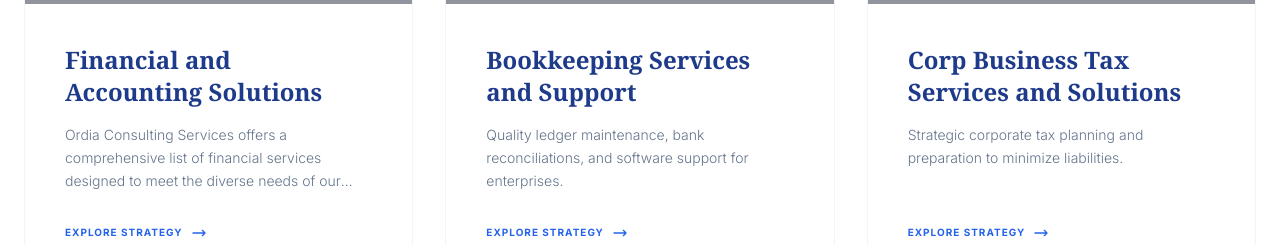
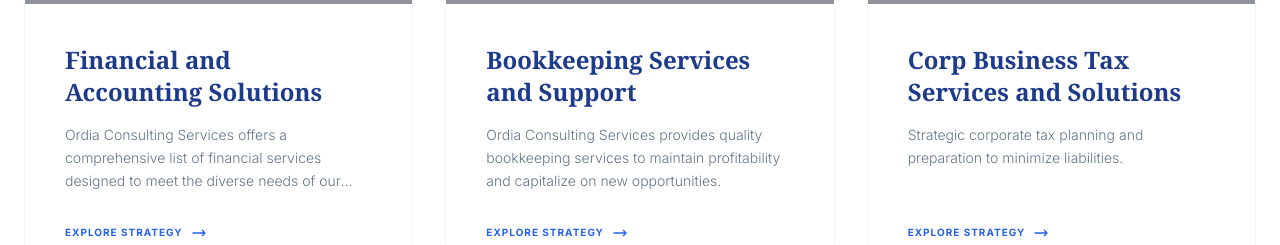
Before and after one commit to delian88/ordia-consulting, a React (Vite) app: page / in a window 1280 px wide. Shown: the part 5060-5305 px from the top of the page. Built offline with nearby package versions, Linux system fonts and the light colour scheme; grey boxes are pictures that could not be loaded; a web font is replaced by a local one.

Commit message:
feat(services): Refine bookkeeping service descriptions
Update the description and fullDescription for bookkeeping services to be more benefit-oriented and detailed.
Adjust features to better reflect the scope of bookkeeping offerings.

```diff
--- a/components/Services.tsx
+++ b/components/Services.tsx
@@ -24,13 +24,17 @@
   {
     id: "bookkeeping-services-support",
     title: "Bookkeeping Services and Support",
-    description: "Quality ledger maintenance, bank reconciliations, and software support for enterprises.",
-    fullDescription: "Our services steer you closer to profitability with accurate record-keeping and reporting. We handle the technical details of ledger maintenance and bank reconciliations so you can focus on organizational growth.",
+    description: "Ordia Consulting Services provides quality bookkeeping services to maintain profitability and capitalize on new opportunities.",
+    fullDescription: "Ordia Consulting Services provides quality bookkeeping services. From start-ups to established enterprises, businesses rely on accurate and insightful financial information to maintain profitability and capitalize on new opportunities. OCS's accounting and bookkeeping services steer you closer to these goals with accurate record-keeping and reporting as well as support on financial issues such as initial accounting system setup, and cost minimization.",
     imageUrl: "https://images.unsplash.com/photo-1554224154-26032ffc0d07?auto=format&fit=crop&q=80&w=1200",
     features: [
-      { title: "General Ledger", detail: "Professional maintenance of financial records on a consistent schedule." },
-      { title: "Bank Reconciliation", detail: "Meticulous matching of bank statements with internal records." },
-      { title: "Operational Support", detail: "Ongoing technical support to keep your bookkeeping workflows seamless." }
+      { title: "Bookkeeping (Monthly, quarterly, or annual)", detail: "Professional record-keeping tailored to your specific reporting cycle and organizational needs." },
+      { title: "General Ledger and Trial Balance Summary", detail: "Accurate maintenance of financial records ensuring a complete and audit-ready trial balance." },
+      { title: "Bank Transactions and Reconciliation", detail: "Meticulous reconciliation of bank statements with internal records to eliminate discrepancies." },
+      { title: "QuickBooks Support", detail: "Expert assistance and software management to ensure your accounting system is technically optimized." },
+      { title: "Fiscal Reporting and Services", detail: "Timely generation of financial reports providing insights into your business's fiscal health." },
+      { title: "Fund Accounting and Management", detail: "Specialized accounting for restricted funds, grants, and non-profit specific requirements." },
+      { title: "Bookkeeping Write-up and Notes", detail: "Professional entry adjustments and detailed documentation for technical financial transparency." }
     ],
     icon: null
   },
```
